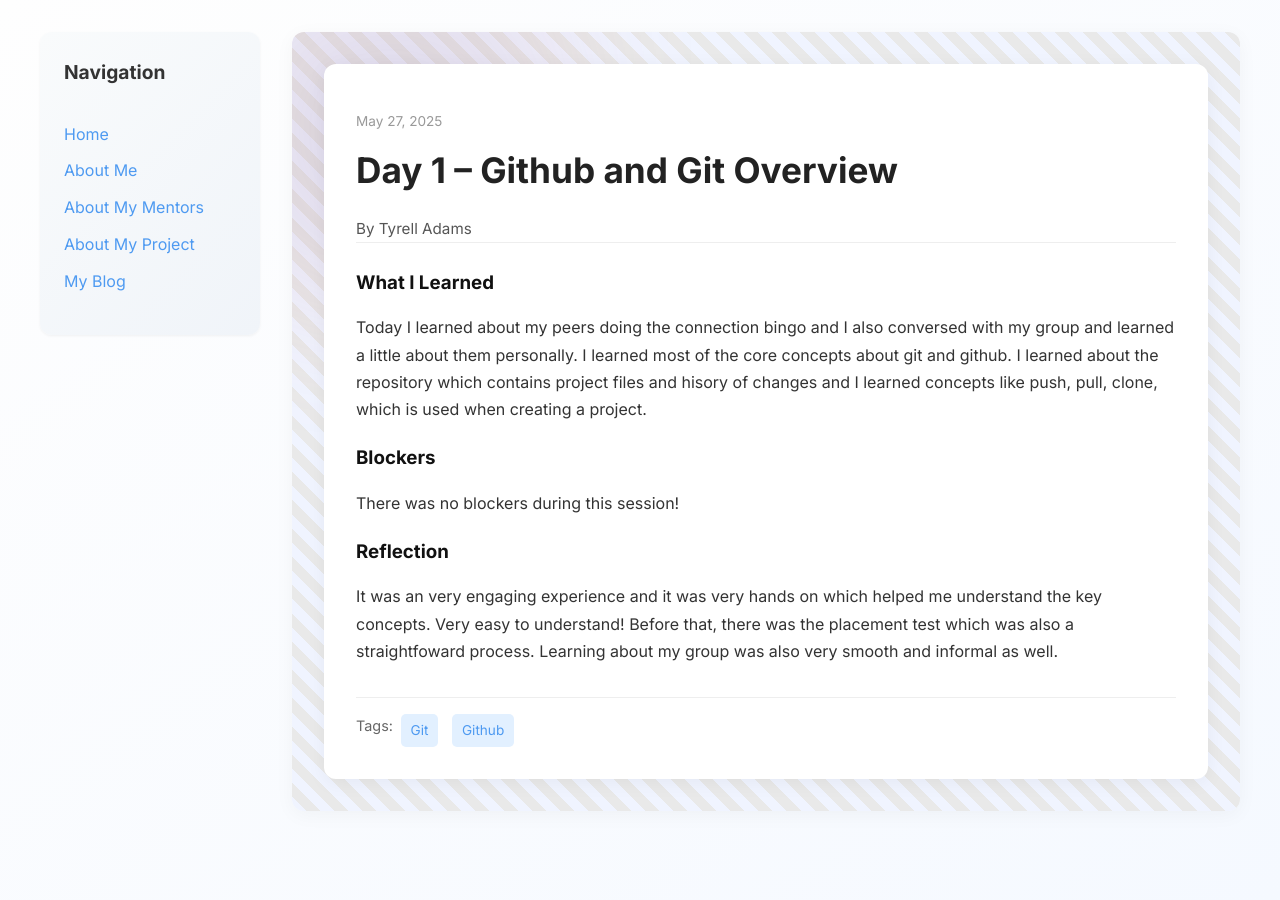
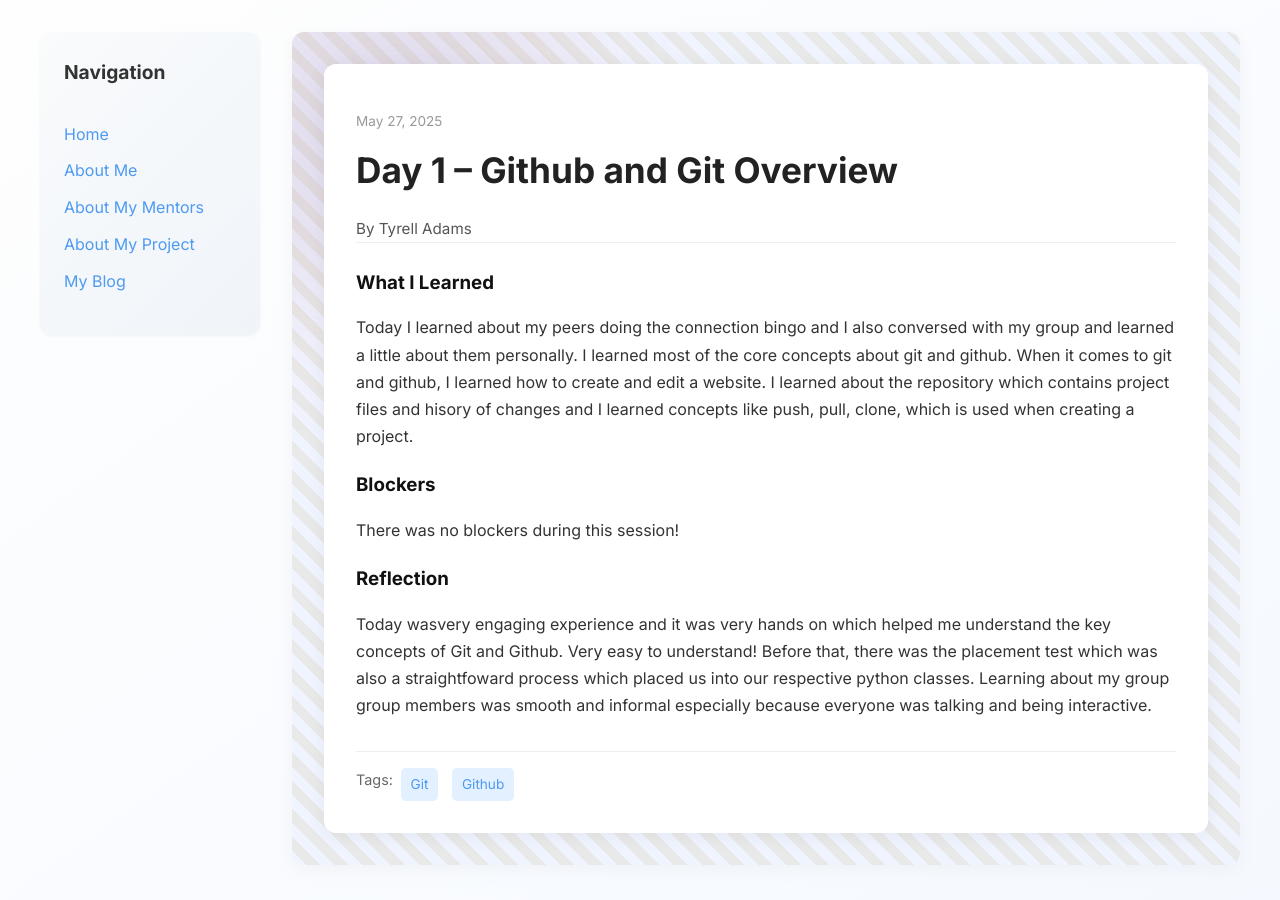
Before and after one commit to Tyrell-Adams/Tyrell-Adams.github.io, a Jekyll site: the page built from _posts/2025-05-27-day-1.md, in a window 1280 px wide. Built offline with Jekyll 4.4.1, drawn with Linux system fonts in a browser that asks for light colours.

Commit message:
Update 2025-05-27-day-1.md

```diff
--- a/_posts/2025-05-27-day-1.md
+++ b/_posts/2025-05-27-day-1.md
@@ -7,11 +7,11 @@ permalink: /day1.html
 tags: ["Git", "Github"]
 
 what_i_learned: |
-  Today I learned about my peers doing the connection bingo and I also conversed with my group and learned a little about them personally. I learned most of the core concepts about git and github. I learned about the repository which contains project files and hisory of changes and I learned concepts like push, pull, clone, which is used when creating a project.
+  Today I learned about my peers doing the connection bingo and I also conversed with my group and learned a little about them personally. I learned most of the core concepts about git and github. When it comes to git and github, I learned how to create and edit a website. I learned about the repository which contains project files and hisory of changes and I learned concepts like push, pull, clone, which is used when creating a project.
 
 blockers: |
   There was no blockers during this session!
 
 reflection: |
-  It was an very engaging experience and it was very hands on which helped me understand the key concepts. Very easy to understand! Before that, there was the placement test which was also a straightfoward process. Learning about my group was also very smooth and informal as well.
+  Today wasvery engaging experience and it was very hands on which helped me understand the key concepts of Git and Github. Very easy to understand! Before that, there was the placement test which was also a straightfoward process which placed us into our respective python classes. Learning about my group group members was smooth and informal especially because everyone was talking and being interactive.
 ---
```
